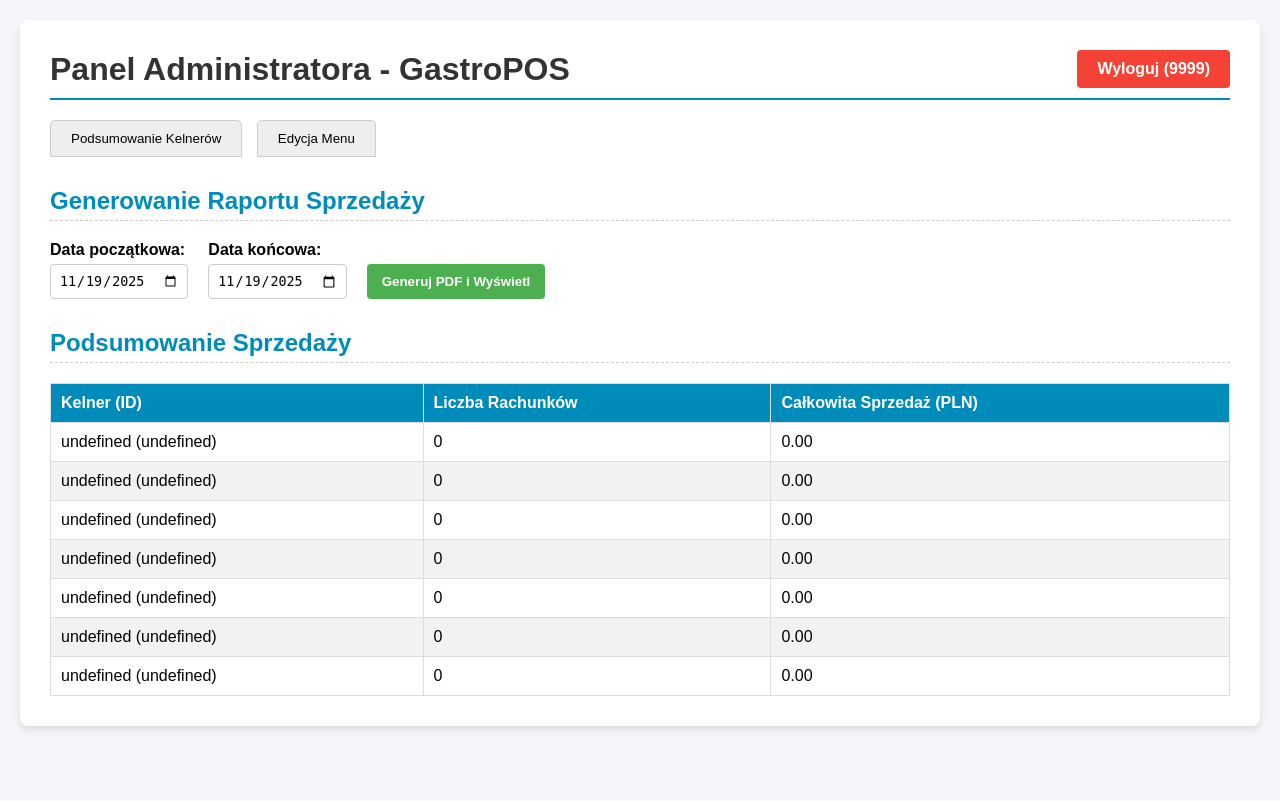
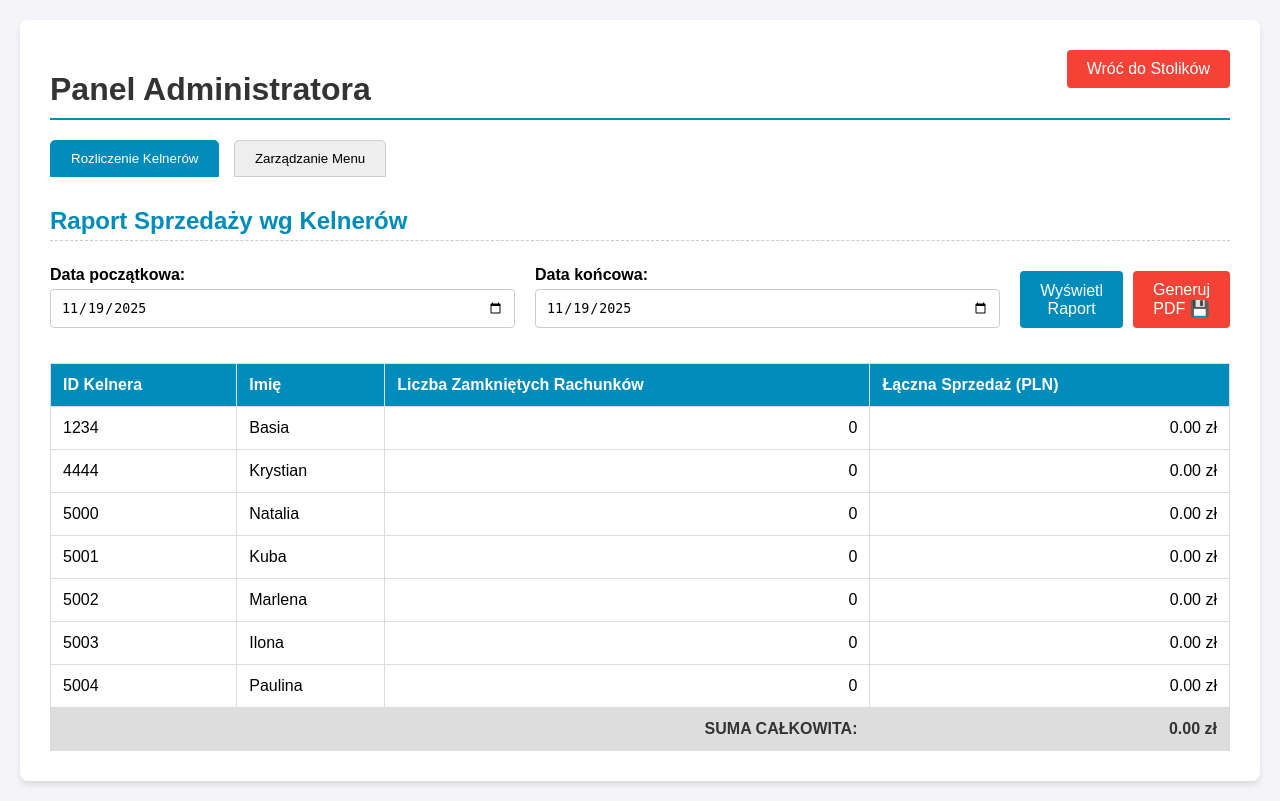
Before and after one commit to npytel142-lgtm/GastroPOS-Flask1, a Flask app: page /admin in a window 1280 px wide. Before the commit the page ends 733 px from the top, so only its background shows below. Run offline with Flask 3, Linux system fonts and the light colour scheme; the visitor is signed in with stand-in values (Sample User, id 1); data comes from the database, SQL or seed files in the repository; data that the repository does not hold is empty.

Commit message:
Update admin.html

```diff
--- a/templates/admin.html
+++ b/templates/admin.html
@@ -7,241 +7,187 @@
     <style>
         body { font-family: Arial, sans-serif; margin: 0; padding: 20px; background-color: #f4f4f9; }
         .container { max-width: 1200px; margin: auto; background: white; padding: 30px; border-radius: 8px; box-shadow: 0 4px 6px rgba(0, 0, 0, 0.1); }
-
-        /* NOWE STYLE DLA NAGŁÓWKA Z PRZYCISKIEM WYLOGUJ */
-        .header {
-            display: flex;
-            justify-content: space-between;
-            align-items: center;
-            margin-bottom: 20px;
-            padding-bottom: 10px;
-            border-bottom: 2px solid #008CBA;
-        }
-        .logout-btn {
-            background-color: #F44336;
-            color: white;
-            padding: 10px 20px;
-            border: none;
-            border-radius: 4px;
-            cursor: pointer;
-            text-decoration: none;
-            font-weight: bold;
-        }
-        /* KONIEC NOWYCH STYLÓW */
-
-        h1 { color: #333; margin: 0; }
+        h1 { color: #333; border-bottom: 2px solid #008CBA; padding-bottom: 10px; margin-bottom: 20px; }
         h2 { color: #008CBA; margin-top: 30px; border-bottom: 1px dashed #ccc; padding-bottom: 5px; }
         .tab { display: none; }
         .tab.active { display: block; }
         .tab-buttons button { padding: 10px 20px; margin-right: 10px; cursor: pointer; border: 1px solid #ccc; background: #eee; border-radius: 5px 5px 0 0; }
         .tab-buttons button.active { background: #008CBA; color: white; border-color: #008CBA; }
-
-        /* Sekcja raportu */
-        .report-form { display: flex; gap: 20px; align-items: flex-end; margin-bottom: 20px; }
-        .report-form label { display: block; margin-bottom: 5px; font-weight: bold; }
-        .report-form input[type="date"] { padding: 8px; border: 1px solid #ccc; border-radius: 4px; }
-        .report-form button { background-color: #4CAF50; color: white; padding: 10px 15px; border: none; border-radius: 4px; cursor: pointer; font-weight: bold; }
-        .report-form button:hover { background-color: #45a049; }
-
-        /* Tabela podsumowania */
-        .summary-table { width: 100%; border-collapse: collapse; margin-top: 20px; }
-        .summary-table th, .summary-table td { border: 1px solid #ddd; padding: 10px; text-align: left; }
-        .summary-table th { background-color: #008CBA; color: white; }
-        .summary-table tr:nth-child(even) { background-color: #f2f2f2; }
-
-        /* Sekcja dodawania menu */
-        .add-menu-form { display: grid; grid-template-columns: 1fr 1fr; gap: 20px; }
-        .add-menu-form label { display: block; margin-bottom: 5px; font-weight: bold; }
-        .add-menu-form input, .add-menu-form select { width: 100%; padding: 10px; border: 1px solid #ccc; border-radius: 4px; box-sizing: border-box; }
-        .add-menu-form button {
-            grid-column: 1 / 3;
-            background-color: #FFC107;
-            color: #333;
-            padding: 15px;
-            border: none;
-            border-radius: 4px;
-            cursor: pointer;
-            font-weight: bold;
-            font-size: 1.1em;
-        }
-        .add-menu-form button:hover { background-color: #e0b000; }
-
-        /* Komunikat */
-        .message-box {
-            padding: 10px;
-            margin-top: 20px;
-            border-radius: 4px;
-            font-weight: bold;
-            text-align: center;
-            display: none; /* Domyślnie ukryte */
-        }
-
+        table { width: 100%; border-collapse: collapse; margin-top: 15px; }
+        th, td { padding: 12px; border: 1px solid #ddd; text-align: left; }
+        th { background-color: #008CBA; color: white; }
+        .form-group { margin-bottom: 15px; }
+        .form-group label { display: block; margin-bottom: 5px; font-weight: bold; }
+        .form-group input, .form-group select { width: 100%; padding: 10px; border: 1px solid #ccc; border-radius: 4px; box-sizing: border-box; }
+        .form-group button { background-color: #4CAF50; color: white; padding: 10px 20px; border: none; border-radius: 4px; cursor: pointer; font-size: 16px; margin-top: 10px; }
+        .form-group button:hover { background-color: #45a049; }
+        .message { padding: 10px; background-color: #f0f8ff; border: 1px solid #008CBA; color: #008CBA; margin-top: 10px; border-radius: 4px; display: none; }
+        .back-button { float: right; padding: 10px 20px; background-color: #f44336; color: white; text-decoration: none; border-radius: 4px; }
+        .back-button:hover { background-color: #da190b; }
     </style>
 </head>
 <body>
     <div class="container">
-
-        <div class="header">
-            <h1>Panel Administratora - GastroPOS</h1>
-            <a href="{{ url_for('logout') }}" class="logout-btn">Wyloguj (9999)</a>
-        </div>
+        <a href="{{ url_for('tables') }}" class="back-button">Wróć do Stolików</a>
+        <h1>Panel Administratora</h1>
 
         <div class="tab-buttons">
-            <button class="active" onclick="openTab('billing')">Podsumowanie Kelnerów</button>
-            <button onclick="openTab('menu')">Edycja Menu</button>
+            <button class="active" onclick="openTab('billing')">Rozliczenie Kelnerów</button>
+            <button onclick="openTab('menu')">Zarządzanie Menu</button>
         </div>
 
         <div id="billing" class="tab active">
-            <h2>Generowanie Raportu Sprzedaży</h2>
-
-            <form id="report-form" class="report-form">
-                <div>
+            <h2>Raport Sprzedaży wg Kelnerów</h2>
+            <form id="report-form" style="display: flex; gap: 20px; align-items: flex-end; margin-bottom: 20px;">
+                <div class="form-group" style="flex: 1;">
                     <label for="start_date">Data początkowa:</label>
-                    <input type="date" id="start_date" name="start_date" required>
+                    <input type="date" id="start_date" name="start_date" value="{{ start_date }}" required>
                 </div>
-                <div>
+                <div class="form-group" style="flex: 1;">
                     <label for="end_date">Data końcowa:</label>
-                    <input type="date" id="end_date" name="end_date" required>
+                    <input type="date" id="end_date" name="end_date" value="{{ end_date }}" required>
                 </div>
-                <button type="submit">Generuj PDF i Wyświetl</button>
+                <div class="form-group" style="flex: 0; display: flex; gap: 10px;">
+                    <button type="button" id="display-report-btn" onclick="loadWaiterSummary()" style="background-color: #008CBA;">Wyświetl Raport</button>
+                    <button type="submit" formaction="{{ url_for('api_generate_pdf') }}" formmethod="GET" style="background-color: #f44336;">Generuj PDF 💾</button>
+                </div>
             </form>
 
-            <h2>Podsumowanie Sprzedaży</h2>
-
-            <table class="summary-table" id="waiter-summary-table">
+            <table>
                 <thead>
                     <tr>
-                        <th>Kelner (ID)</th>
-                        <th>Liczba Rachunków</th>
-                        <th>Całkowita Sprzedaż (PLN)</th>
+                        <th>ID Kelnera</th>
+                        <th>Imię</th>
+                        <th>Liczba Zamkniętych Rachunków</th>
+                        <th>Łączna Sprzedaż (PLN)</th>
                     </tr>
                 </thead>
-                <tbody>
+                <tbody id="waiter-summary-body">
                     </tbody>
+                <tfoot id="waiter-summary-footer">
+                    </tfoot>
             </table>
-
         </div>
 
         <div id="menu" class="tab">
-            <h2>Dodaj Nową Pozycję Menu</h2>
-            <div id="add-menu-message" class="message-box"></div>
-            <form id="add-menu-form" class="add-menu-form">
-                <div>
-                    <label for="name">Nazwa Produktu:</label>
-                    <input type="text" id="name" name="name" required>
+            <h2>Dodawanie Nowej Pozycji Menu</h2>
+            <div id="menu-message" class="message"></div>
+            <form id="add-item-form">
+                <div class="form-group">
+                    <label for="item_name">Nazwa pozycji:</label>
+                    <input type="text" id="item_name" name="name" required>
                 </div>
-                <div>
-                    <label for="price">Cena (PLN):</label>
-                    <input type="text" id="price" name="price" placeholder="np. 15.50" required>
+                <div class="form-group">
+                    <label for="item_price">Cena (np. 12.50):</label>
+                    <input type="text" id="item_price" name="price" required placeholder="Użyj kropki lub przecinka">
                 </div>
-                <div style="grid-column: 1 / 3;">
-                    <label for="category">Kategoria:</label>
-                    <select id="category" name="category" required>
-                        </select>
+                <div class="form-group">
+                    <label for="item_category">Kategoria:</label>
+                    <select id="item_category" name="category" required>
+                        <option value="">-- Wybierz istniejącą --</option>
+                        {% for cat in menu_categories %}
+                            <option value="{{ cat }}">{{ cat }}</option>
+                        {% endfor %}
+                    </select>
+                    <input type="text" id="new_category_input" placeholder="Wpisz nową kategorię (jeśli brak na liście)" style="margin-top: 5px;">
                 </div>
-                <button type="submit">Dodaj do Menu</button>
+                <div class="form-group">
+                    <button type="submit">Dodaj Pozycję do Menu</button>
+                </div>
             </form>
         </div>
-
     </div>
 
     <script>
-        const tableBody = document.querySelector('#waiter-summary-table tbody');
-        const categorySelect = document.getElementById('category');
+        function openTab(tabName) {
+            var i;
+            var tabs = document.getElementsByClassName("tab");
+            for (i = 0; i < tabs.length; i++) {
+                tabs[i].classList.remove("active");
+            }
+            document.getElementById(tabName).classList.add("active");
 
-        // Funkcja do otwierania zakładek
-        function openTab(tabName) {
-            const tabs = document.querySelectorAll('.tab');
-            tabs.forEach(tab => tab.classList.remove('active'));
-            document.getElementById(tabName).classList.add('active');
-
-            const buttons = document.querySelectorAll('.tab-buttons button');
-            buttons.forEach(btn => {
-                if (btn.textContent.toLowerCase().includes(tabName.toLowerCase())) {
-                    btn.classList.add('active');
-                } else {
-                    btn.classList.remove('active');
+            var buttons = document.querySelectorAll('.tab-buttons button');
+            for (i = 0; i < buttons.length; i++) {
+                buttons[i].classList.remove("active");
+                if (buttons[i].textContent.includes(tabName === 'billing' ? 'Rozliczenie' : 'Menu')) {
+                     buttons[i].classList.add("active");
                 }
-            });
+            }
         }
 
-        // Funkcja do pobierania podsumowania kelnerów
-        async function fetchWaiterSummary(startDate, endDate) {
+        async function loadWaiterSummary() {
+            const startDate = document.getElementById('start_date').value;
+            const endDate = document.getElementById('end_date').value;
+            const summaryBody = document.getElementById('waiter-summary-body');
+            const summaryFooter = document.getElementById('waiter-summary-footer');
+
+            // Wersja poprawiona: użycie url_for('api_get_waiter_summary'), które jest teraz zdefiniowane w app.py
+            const url = `{{ url_for('api_get_waiter_summary') }}?start_date=${startDate}&end_date=${endDate}`;
+
+            summaryBody.innerHTML = '<tr><td colspan="4" style="text-align: center;">Ładowanie danych...</td></tr>';
+            summaryFooter.innerHTML = '';
+
             try {
-                const url = `{{ url_for('api_get_waiter_summary') }}?start_date=${startDate}&end_date=${endDate}`;
                 const response = await fetch(url);
-                const summary = await response.json();
+                const data = await response.json();
 
-                tableBody.innerHTML = ''; // Wyczyść tabelę
+                summaryBody.innerHTML = '';
+                let totalSalesSum = 0;
 
-                if (summary.length === 0) {
-                    tableBody.innerHTML = '<tr><td colspan="3" style="text-align: center;">Brak danych w wybranym okresie.</td></tr>';
+                if (data.error) {
+                    summaryBody.innerHTML = `<tr><td colspan="4" style="text-align: center; color: red;">Błąd: ${data.error}</td></tr>`;
                     return;
                 }
 
-                summary.forEach(item => {
-                    const row = tableBody.insertRow();
-                    row.insertCell().textContent = `${item.waiter_name} (${item.waiter_id})`;
-                    row.insertCell().textContent = item.orders_count;
-                    row.insertCell().textContent = item.total_sales.toFixed(2);
+                if (data.length === 0) {
+                    summaryBody.innerHTML = '<tr><td colspan="4" style="text-align: center;">Brak danych do wyświetlenia w wybranym okresie.</td></tr>';
+                    return;
+                }
+
+                data.forEach(waiter => {
+                    const row = summaryBody.insertRow();
+                    row.insertCell().textContent = waiter.id;
+                    row.insertCell().textContent = waiter.name;
+                    row.insertCell().textContent = waiter.orders_count;
+                    row.insertCell().textContent = `${waiter.total_sales.toFixed(2)} zł`;
+                    row.cells[2].style.textAlign = 'right';
+                    row.cells[3].style.textAlign = 'right';
+                    totalSalesSum += waiter.total_sales;
                 });
 
+                // Generowanie stopki z sumą całkowitą
+                summaryFooter.innerHTML = `
+                    <tr>
+                        <th colspan="3" style="text-align: right; background-color: #ddd; color: #333;">SUMA CAŁKOWITA:</th>
+                        <th style="text-align: right; background-color: #ddd; color: #333;">${totalSalesSum.toFixed(2)} zł</th>
+                    </tr>
+                `;
+
             } catch (error) {
-                console.error('Błąd pobierania podsumowania:', error);
-                tableBody.innerHTML = '<tr><td colspan="3" style="color: red; text-align: center;">Błąd ładowania danych.</td></tr>';
+                summaryBody.innerHTML = `<tr><td colspan="4" style="text-align: center; color: red;">Nie udało się załadować raportu: ${error.message}</td></tr>`;
             }
         }
 
-        // Ustawienie domyślnych dat (dziś)
-        function setInitialDates() {
-            const today = new Date().toISOString().split('T')[0];
-            document.getElementById('start_date').value = today;
-            document.getElementById('end_date').value = today;
-            // Załaduj dane na start
-            fetchWaiterSummary(today, today);
-        }
-
-        // Obsługa formularza raportu
-        document.getElementById('report-form').addEventListener('submit', async function(event) {
-            event.preventDefault();
-            const start_date = document.getElementById('start_date').value;
-            const end_date = document.getElementById('end_date').value;
-
-            // Wyświetlenie podsumowania na ekranie
-            fetchWaiterSummary(start_date, end_date);
-
-            // Pobranie i wyświetlenie PDF (otwarcie w nowej karcie)
-            const pdfUrl = `{{ url_for('generate_report') }}?start_date=${start_date}&end_date=${end_date}`;
-            window.open(pdfUrl, '_blank');
-        });
-
-        // Funkcja do pobierania kategorii menu
-        async function fetchCategories() {
-            try {
-                const response = await fetch('{{ url_for('api_get_categories') }}');
-                const categories = await response.json();
-
-                categorySelect.innerHTML = ''; // Wyczyść
-
-                categories.forEach(category => {
-                    const option = document.createElement('option');
-                    option.value = category;
-                    option.textContent = category;
-                    categorySelect.appendChild(option);
-                });
-
-            } catch (error) {
-                console.error('Błąd pobierania kategorii:', error);
-            }
-        }
-
-        // Obsługa formularza dodawania menu
-        document.getElementById('add-menu-form').onsubmit = async function(e) {
+        document.getElementById('add-item-form').onsubmit = async function(e) {
             e.preventDefault();
             const form = e.target;
-            const messageDiv = document.getElementById('add-menu-message');
+            const messageDiv = document.getElementById('menu-message');
+            messageDiv.style.display = 'none';
 
-            const category = form.category.value;
+            let category = form.category.value;
+            const newCategory = document.getElementById('new_category_input').value.trim().toUpperCase();
+
+            // Użyj nowej kategorii, jeśli została wpisana
+            if (newCategory) {
+                category = newCategory;
+            }
+
+            if (!category) {
+                messageDiv.textContent = 'Proszę wybrać lub wpisać kategorię.';
+                messageDiv.style.display = 'block';
+                return;
+            }
 
             // Walidacja ceny
             const priceValue = form.price.value.replace(',', '.');
@@ -276,19 +222,11 @@
             }
         };
 
-        // Domyślnie otwórz pierwszą zakładkę i załaduj dane
+        // Domyślnie otwórz pierwszą zakładkę i załaduj dane raportu
         document.addEventListener('DOMContentLoaded', () => {
              openTab('billing');
-             setInitialDates();
-             fetchCategories();
+             loadWaiterSummary(); // Automatyczne ładowanie raportu po załadowaniu strony
         });
-
-        // Upewnienie się, że tablica podsumowania odświeża się co 60 sekund
-        setInterval(() => {
-             const start_date = document.getElementById('start_date').value;
-             const end_date = document.getElementById('end_date').value;
-             fetchWaiterSummary(start_date, end_date);
-        }, 60000); // 60 sekund
     </script>
 </body>
 </html>
```
